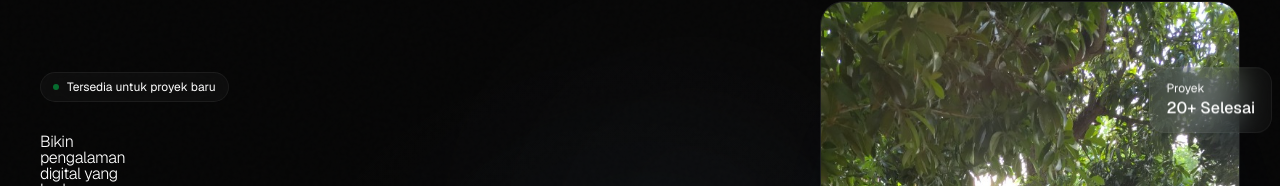
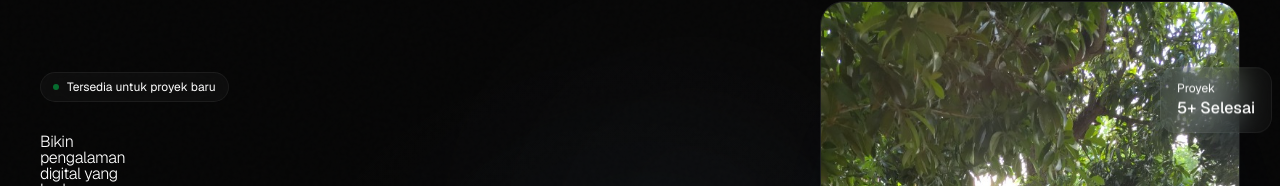
Before and after one commit to daweigoat/portofolio, a Next.js app: page / in a window 1280 px wide. Shown: the part 139-325 px from the top of the page. Built offline with nearby package versions, Linux system fonts and the light colour scheme.

Commit message:
fix: update hardcoded 20+ to 5+ in Hero badge

```diff
--- a/components/sections/Hero.tsx
+++ b/components/sections/Hero.tsx
@@ -222,7 +222,7 @@ export default function Hero() {
                 transition={{ duration: 5, repeat: Infinity, ease: "easeInOut", delay: 1 }}
               >
                 <p className="text-xs text-muted">Proyek</p>
-                <p className="text-primary font-medium">20+ Selesai</p>
+                <p className="text-primary font-medium">5+ Selesai</p>
               </motion.div>
             </motion.div>
           </motion.div>
```
